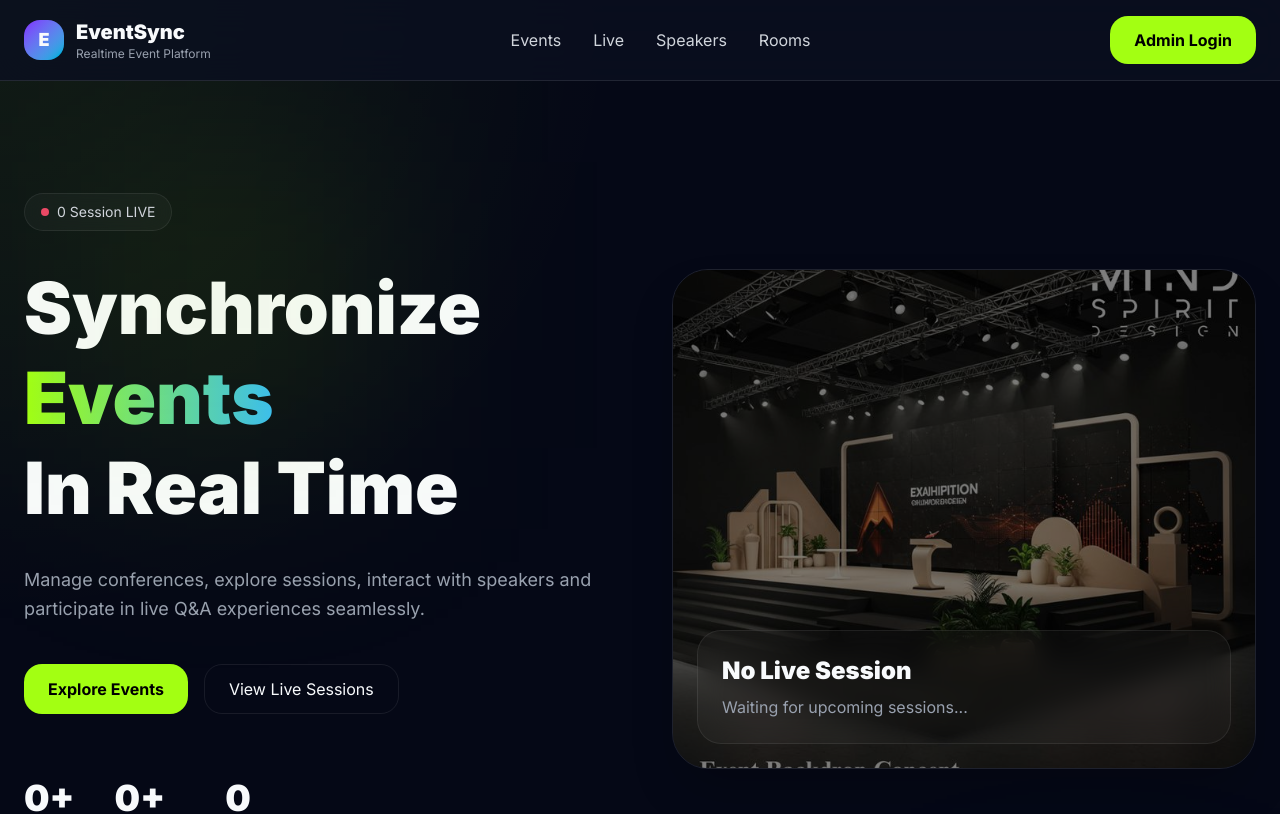
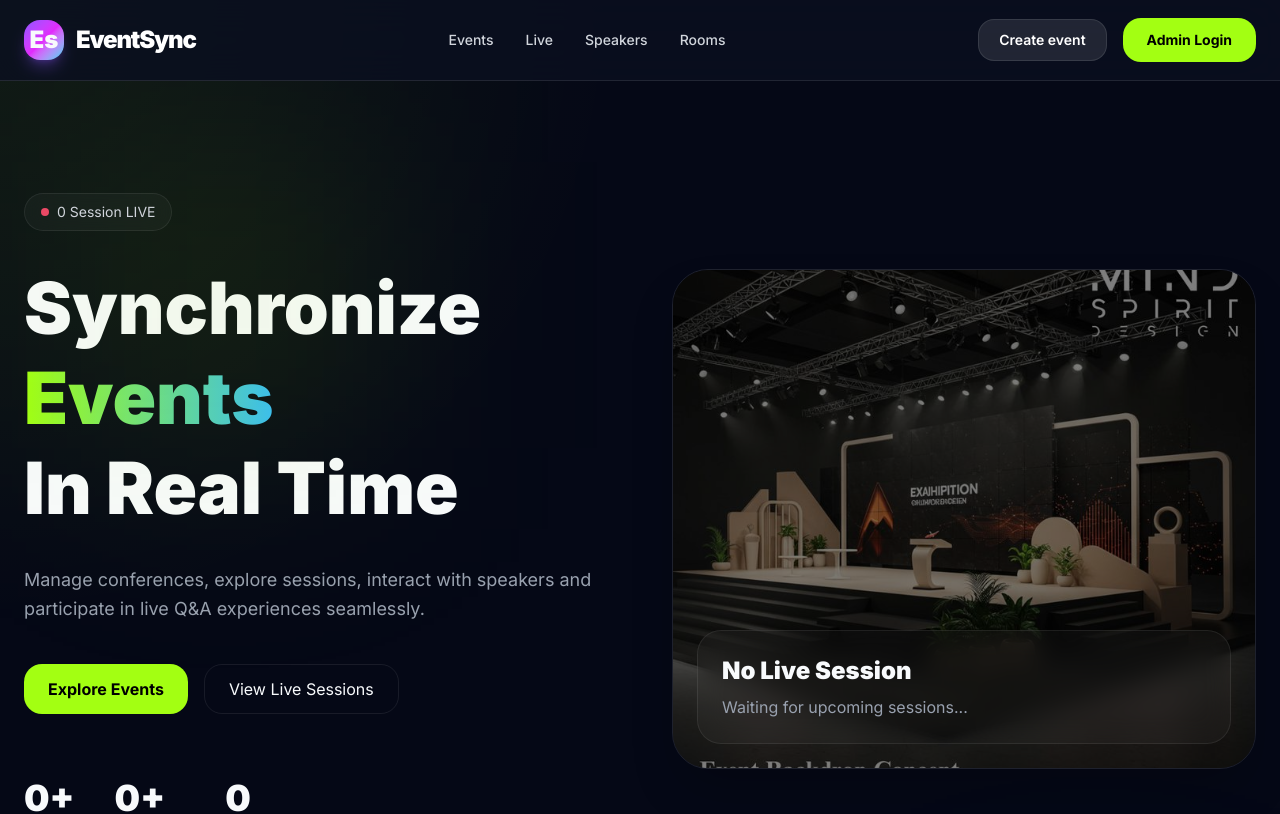
Before and after one commit to web-group-k3/Event_Planner, a Next.js app in the folder eventsync-frontend/: page / in a window 1280 px wide. Shown: the top 814 px of the page. Built offline with nearby package versions, Linux system fonts and the light colour scheme; no server answers.

Commit message:
fix navbar

```diff
--- a/eventsync-frontend/src/components/Navbar.tsx
+++ b/eventsync-frontend/src/components/Navbar.tsx
@@ -1,77 +1,63 @@
 import Link from "next/link";
 
 export default function Navbar() {
-
   return (
     <header className="sticky top-0 z-50 border-b border-white/10 backdrop-blur-xl bg-[#0b1020]/80">
+      <div className="container-app h-20 flex items-center justify-between px-6 lg:px-8">
 
-      <div className="container-app h-20 flex items-center justify-between">
-
-        {/* Logo */}
-
-        <Link
-          href="/"
-          className="flex items-center gap-3"
-        >
-
-          <div className="w-10 h-10 rounded-2xl bg-gradient-to-br from-violet-600 to-cyan-500 flex items-center justify-center font-black text-lg">
-            E
+        <Link href="/" className="flex items-center gap-3 group">
+          <div className="w-10 h-10 rounded-2xl bg-gradient-to-br from-violet-500 via-fuchsia-500 to-cyan-400 flex items-center justify-center font-black text-2xl shadow-lg shadow-violet-500/30 transition-all group-hover:scale-110 group-hover:rotate-6">
+            Es
           </div>
 
           <div>
-            <h1 className="text-xl font-black">
+            <h1 className="text-2xl font-black tracking-tighter text-white">
               EventSync
             </h1>
-
-            <p className="text-xs text-gray-400">
-              Realtime Event Platform
-            </p>
           </div>
-
         </Link>
 
-        {/* Navigation */}
-
-        <nav className="hidden md:flex items-center gap-8">
-
+        <nav className="hidden md:flex items-center gap-8 text-sm font-medium">
           <Link
             href="/events"
-            className="text-gray-300 hover:text-white transition"
+            className="text-gray-300 hover:text-white transition-colors duration-200"
           >
             Events
           </Link>
-
           <Link
-            href="/sessions/live"
-            className="text-gray-300 hover:text-white transition"
+            href="/live"
+            className="text-gray-300 hover:text-white transition-colors duration-200"
           >
             Live
           </Link>
-
           <Link
             href="/speakers"
-            className="text-gray-300 hover:text-white transition"
+            className="text-gray-300 hover:text-white transition-colors duration-200"
           >
             Speakers
           </Link>
-
           <Link
             href="/rooms"
-            className="text-gray-300 hover:text-white transition"
+            className="text-gray-300 hover:text-white transition-colors duration-200"
           >
             Rooms
           </Link>
-
         </nav>
 
-        {/* Button */}
+        <div className="flex items-center gap-4">
+          <Link
+            href="/events/create"
+            className="hidden sm:block px-5 py-2.5 text-sm font-semibold rounded-2xl bg-white/10 hover:bg-white/20 text-white border border-white/10 transition-all active:scale-95"
+          >
+            Create event
+          </Link>
 
-        <button className="button-primary">
-          Admin Login
-        </button>
+          <button className="button-primary px-6 py-2.5 text-sm font-semibold rounded-2xl">
+            Admin Login
+          </button>
+        </div>
 
       </div>
-
     </header>
   );
 }
```
